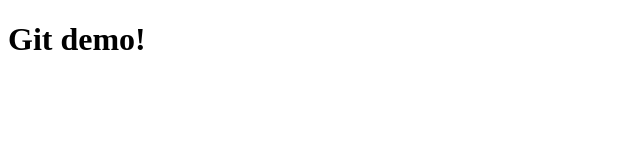
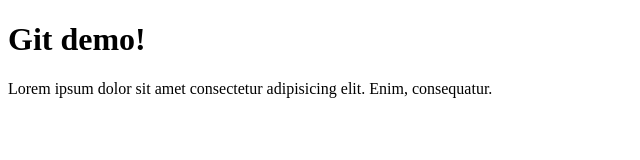
Before and after one commit to nemati7007/new-repository, a plain HTML site: page index.html in a window 1280 px wide. Shown: the whole page, without its empty margins (0-640 px from the left). Drawn offline with Linux system fonts and the light colour scheme.

Commit message:
Add p tag

```diff
--- a/index.html
+++ b/index.html
@@ -7,5 +7,9 @@
   </head>
   <body>
     <h1>Git demo!</h1>
+    <p>
+      Lorem ipsum dolor sit amet consectetur adipisicing elit. Enim,
+      consequatur.
+    </p>
   </body>
 </html>
```
